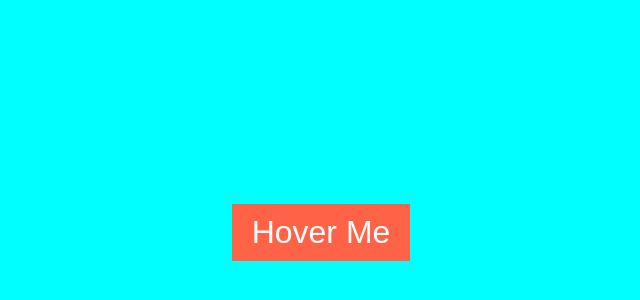
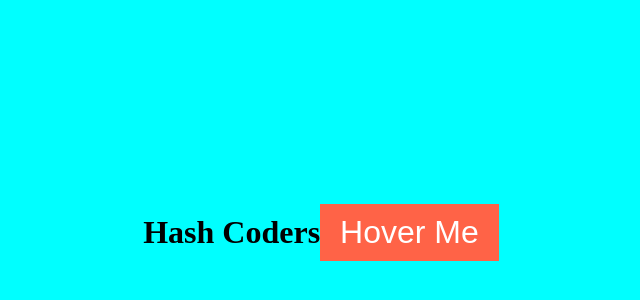
Before and after one commit to MrHimmat/button-hover-project, a plain HTML site: page index.html in a window 1280 px wide. Shown: the part 168-468 px from the top of the page, without its empty margins (319-959 px from the left). Drawn offline with Linux system fonts and the light colour scheme.

Commit message:
add heading for project title in index.html

```diff
--- a/index.html
+++ b/index.html
@@ -8,7 +8,9 @@
   </head>
   <body>
     <div class="container">
+      <h1>Hash Coders</h1>
       <button class="btn">Hover Me</button>
+
     </div>
 
     <script src="script.js"></script>
```
